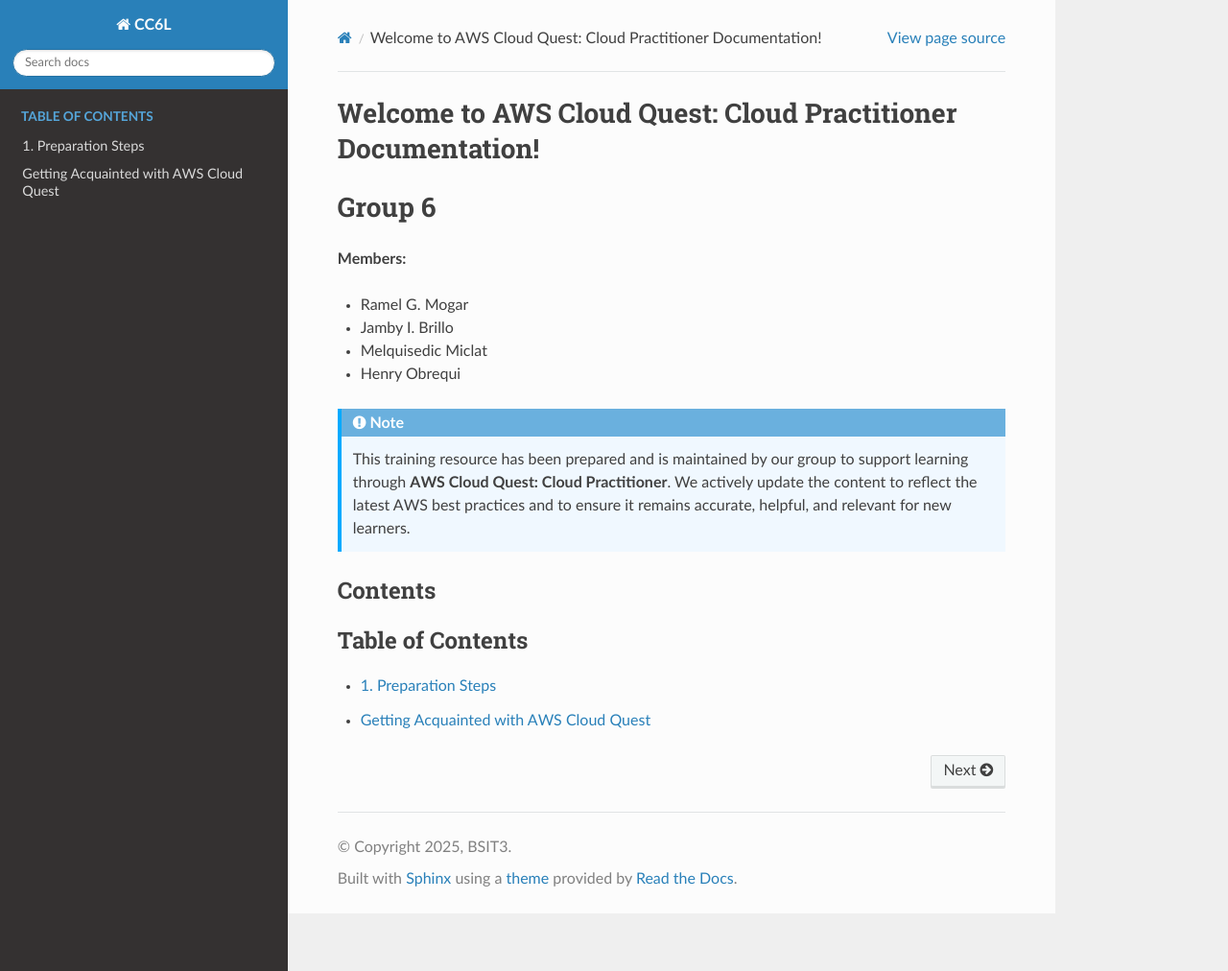
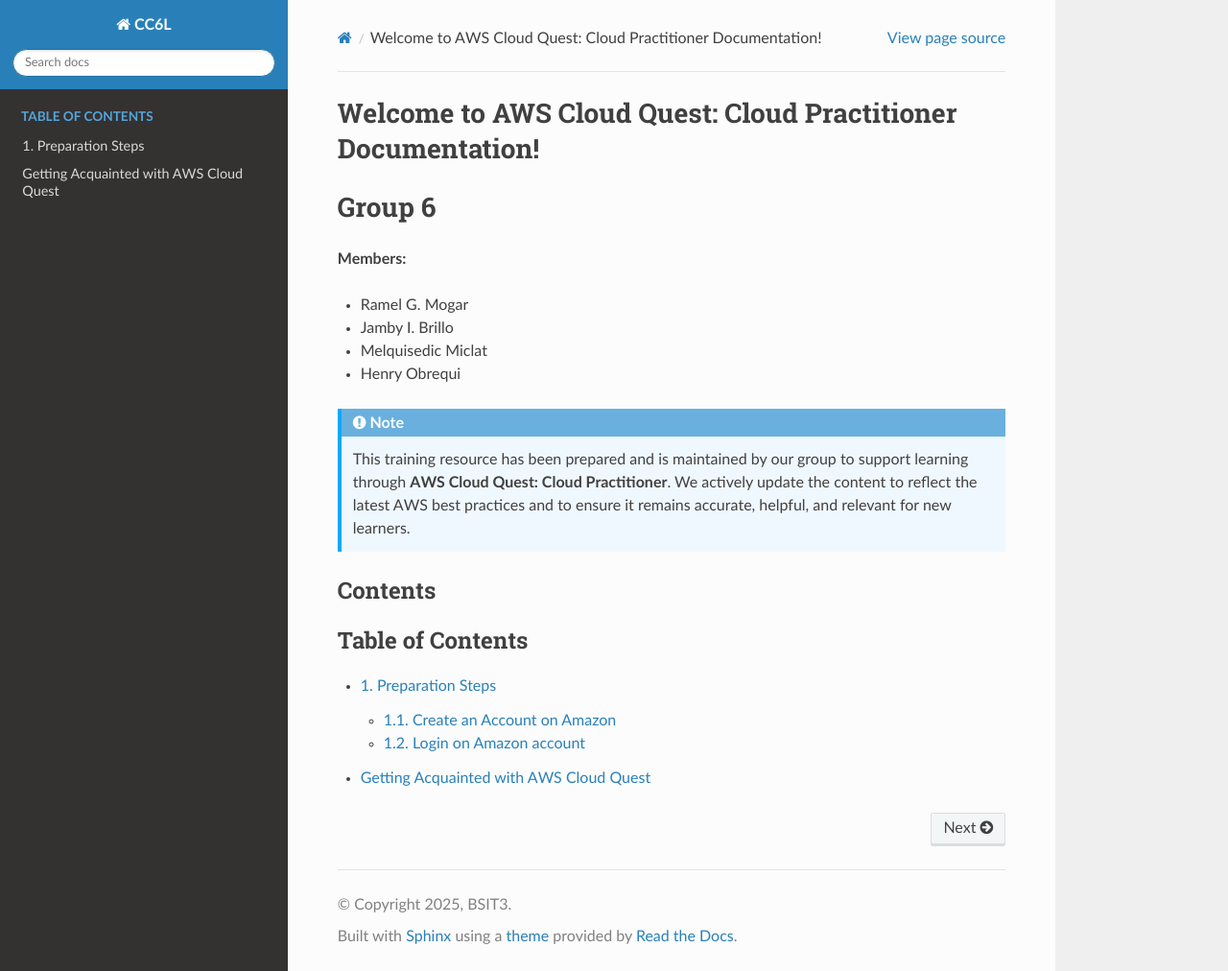
Before and after one commit to jambybrillo/aws_partitioner, a Sphinx documentation site: the page built from docs/source/index.rst, in a window 1280 px wide and 1012 px high. Shown: the whole window at 96% size. Built offline with Sphinx 7.4.7 and the Read the Docs theme 3.1.0, drawn with Linux system fonts in a browser that asks for light colours; pages that are not in the unit, such as notebooks, are missing from menus; some of the changed lines change nothing that is shown.

Commit message:
Update preparation_steps.rst

```diff
--- a/docs/source/preparation_steps.rst
+++ b/docs/source/preparation_steps.rst
@@ -34,5 +34,5 @@
    :numbered:
 
 
-   1.1 Create an Amazon account
-   1.2 Login to Amazon account
+   create_an_amazon_account
+   login_to_amazon_account
```
